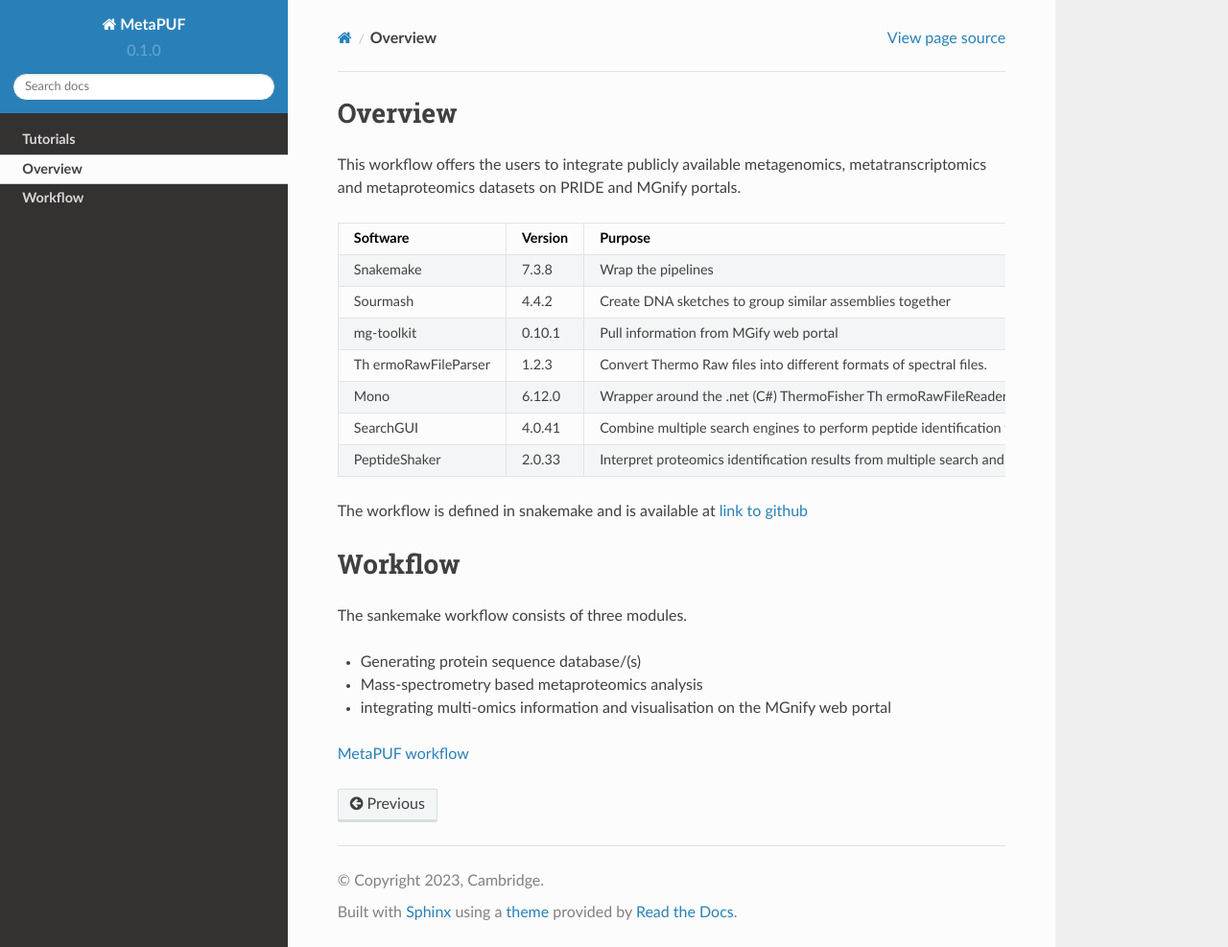
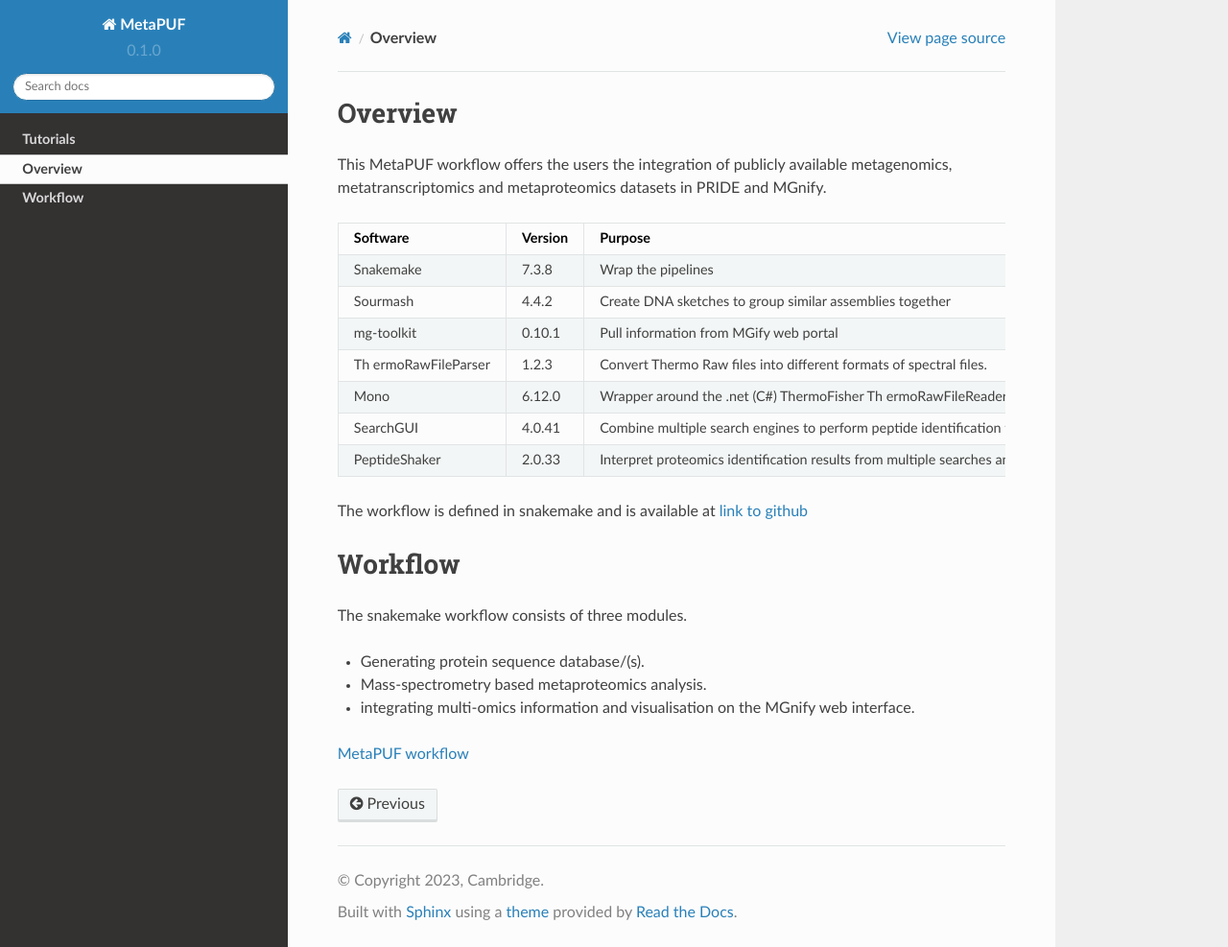
Before and after one commit to javizca/MetaPUF-tutorial, a Sphinx documentation site: the page built from docs/source/api.rst, in a window 1280 px wide and 987 px high. Shown: the whole window at 96% size. Built offline with Sphinx 7.4.7 and the Read the Docs theme 2.0.0, drawn with Linux system fonts in a browser that asks for light colours.

```diff
--- a/docs/source/api.rst
+++ b/docs/source/api.rst
@@ -1,9 +1,9 @@
 **Overview**
 ============
 
-This workflow offers the users to integrate publicly available
-metagenomics, metatranscriptomics and metaproteomics datasets on PRIDE
-and MGnify portals.
+This MetaPUF workflow offers the users the integration of publicly available
+metagenomics, metatranscriptomics and metaproteomics datasets in PRIDE
+and MGnify.
 
 +-------------------+-----------------------------+-------------------+
 | Software          | Version                     | Purpose           |
@@ -47,7 +47,7 @@ and MGnify portals.
 |                   |                             | proteomics        |
 |                   |                             | identification    |
 |                   |                             | results from      |
-|                   |                             | multiple search   |
+|                   |                             | multiple searches |
 |                   |                             | and generate      |
 |                   |                             | peptide and       |
 |                   |                             | protein reports.  |
@@ -59,14 +59,14 @@ github <https://github.com/PRIDE-reanalysis/MetaPUF.git>`__
 **Workflow**
 ============
 
-The sankemake workflow consists of three modules.
+The snakemake workflow consists of three modules.
 
--  Generating protein sequence database/(s)
+-  Generating protein sequence database/(s).
 
--  Mass-spectrometry based metaproteomics analysis
+-  Mass-spectrometry based metaproteomics analysis.
 
 -  integrating multi-omics information and visualisation on the MGnify
-   web portal
+   web interface.
 
 `MetaPUF
 workflow <https://docs.google.com/presentation/d/1OIA4IHKQ8kE5WYTUXbCrVJvpGlPyx9SBQ5iZi5gURHg/edit#slide=id.g1529e8a0fb5_0_0>`__
```
